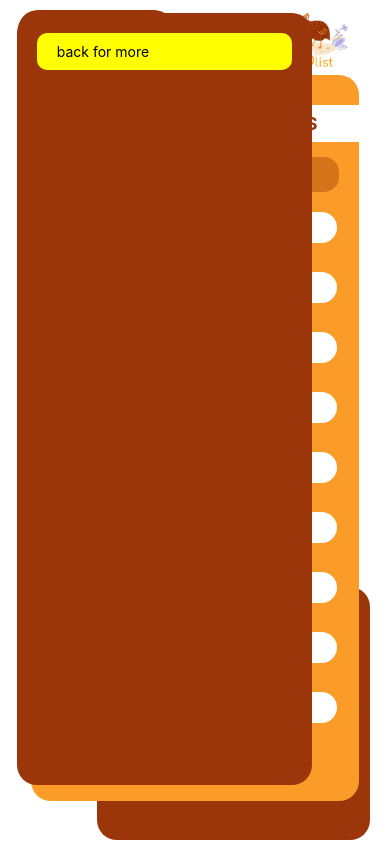
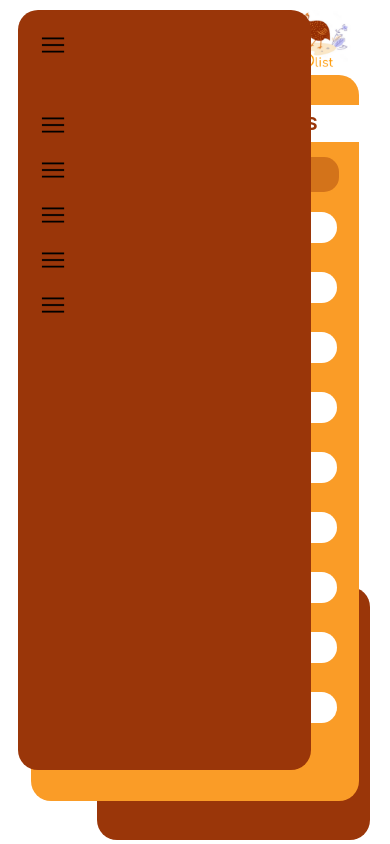
Before and after one commit to R-o-d-r-i-g-o/angolist---mobile, a React Native app: screen /Categories in a window 390 px wide. Both pictures are taken after a click on the element 96 px from the left and 45 px from the top of the page. Built offline with nearby package versions, Linux system fonts and the light colour scheme.

Commit message:
feat: add new menu itens and correct animation

```diff
--- a/src/components/pageTemplate/index.tsx
+++ b/src/components/pageTemplate/index.tsx
@@ -1,14 +1,16 @@
-import React from 'react';
+import React, {useState} from 'react';
 import {useNavigation} from '@react-navigation/native';
 import {TouchableOpacity} from 'react-native';
 import {NativeStackNavigationProp} from '@react-navigation/native-stack/lib/typescript/src/types';
 import {RootStackParams} from './../../routes';
-import {PageTemplateProps} from './types';
+import {PageTemplateProps, MenuProps} from './types';
 import {
   FullScreen,
   LogoImage,
   MenuImage,
+  MenuListIcons,
   MenuOption,
+  MenuListItems,
   EmptyView,
   BaseContainer,
   MainTitle,
@@ -19,12 +21,27 @@ export const PageTemplate = (props: PageTemplateProps) => {
   const {mainText, children} = props;
   const navigation =
     useNavigation<NativeStackNavigationProp<RootStackParams>>();
+  const [isVisible, setIsVisible] = useState<boolean>(false);
 
   return (
     <FullScreen>
-      <MenuOption>
-        <TouchableOpacity onPress={() => navigation.navigate('PopUp')}>
+      <MenuOption showContent={isVisible}>
+        <TouchableOpacity
+          onPress={() => {
+            // navigation.navigate('PopUp');
+            setIsVisible(() => !isVisible);
+            console.log(isVisible);
+          }}>
           <MenuImage source={require('./../../assets/menu_icon.png')} />
+          {isVisible && (
+            <MenuListItems>
+              <MenuListIcons source={require('./../../assets/menu_icon.png')} />
+              <MenuListIcons source={require('./../../assets/menu_icon.png')} />
+              <MenuListIcons source={require('./../../assets/menu_icon.png')} />
+              <MenuListIcons source={require('./../../assets/menu_icon.png')} />
+              <MenuListIcons source={require('./../../assets/menu_icon.png')} />
+            </MenuListItems>
+          )}
         </TouchableOpacity>
       </MenuOption>
       <LogoImage source={require('./../../assets/angolist_logo.png')} />
--- a/src/components/pageTemplate/styles.ts
+++ b/src/components/pageTemplate/styles.ts
@@ -1,4 +1,5 @@
 import styled from 'styled-components/native';
+import {MenuProps} from './types';
 import color from './../../utils/colors';
 
 const FullScreen = styled.View`
@@ -21,17 +22,24 @@ const MenuImage = styled.Image`
   width: 30px;
 `;
 
-const MenuOption = styled.View`
+const MenuListIcons = styled(MenuImage)``;
+
+const MenuOption = styled.View<MenuProps>`
   margin: 10px 18px;
-  width: 40%;
-  height: 250px;
   display: flex;
   position: absolute;
   background: ${color.baseBrown};
   border-radius: 10px;
   padding: 20px;
   border-radius: 20px;
-  z-index: -1;
+  z-index: ${(props: MenuProps) => (props.showContent ? '1' : '-1')};
+  height: ${(props: MenuProps) => (props.showContent ? '90%' : '250px')};
+  width: ${(props: MenuProps) => (props.showContent ? '75%' : '40%')};
+`;
+
+const MenuListItems = styled.View`
+  margin-top: 50px;
+  gap: 15px;
 `;
 
 const EmptyView = styled(MenuOption)`
@@ -71,7 +79,9 @@ export {
   FullScreen,
   LogoImage,
   MenuImage,
+  MenuListIcons,
   MenuOption,
+  MenuListItems,
   EmptyView,
   BaseContainer,
   MainTitle,
--- a/src/components/pageTemplate/types.ts
+++ b/src/components/pageTemplate/types.ts
@@ -2,3 +2,7 @@ export type PageTemplateProps = {
   mainText?: string;
   children: JSX.Element | JSX.Element[] | (() => JSX.Element);
 };
+
+export type MenuProps = {
+  showContent: boolean;
+};
```
